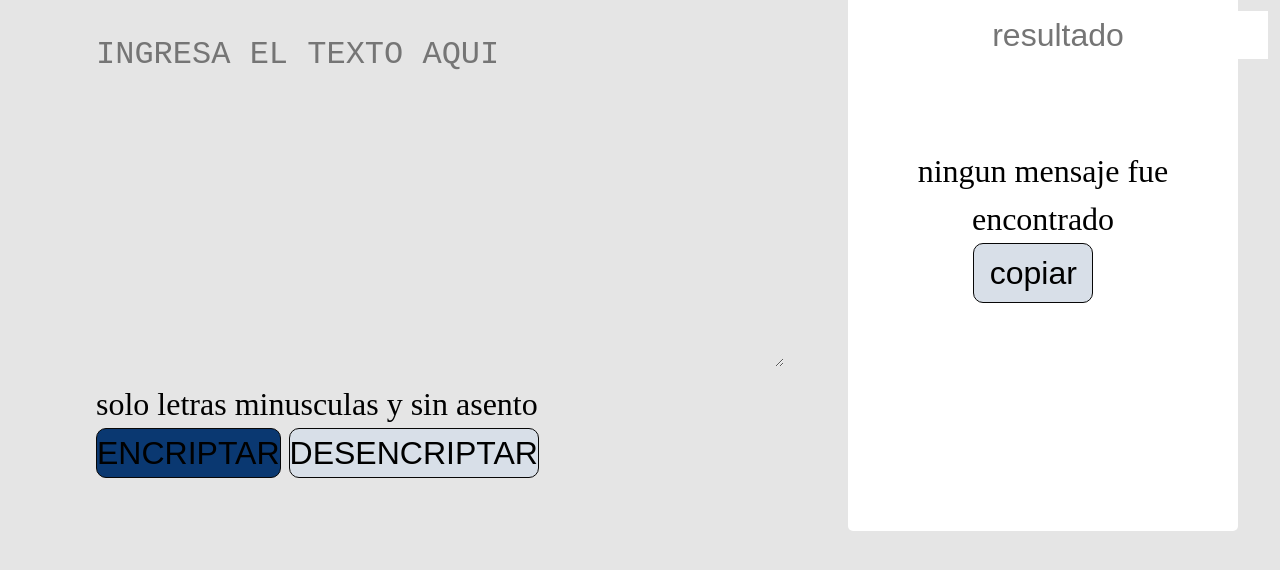
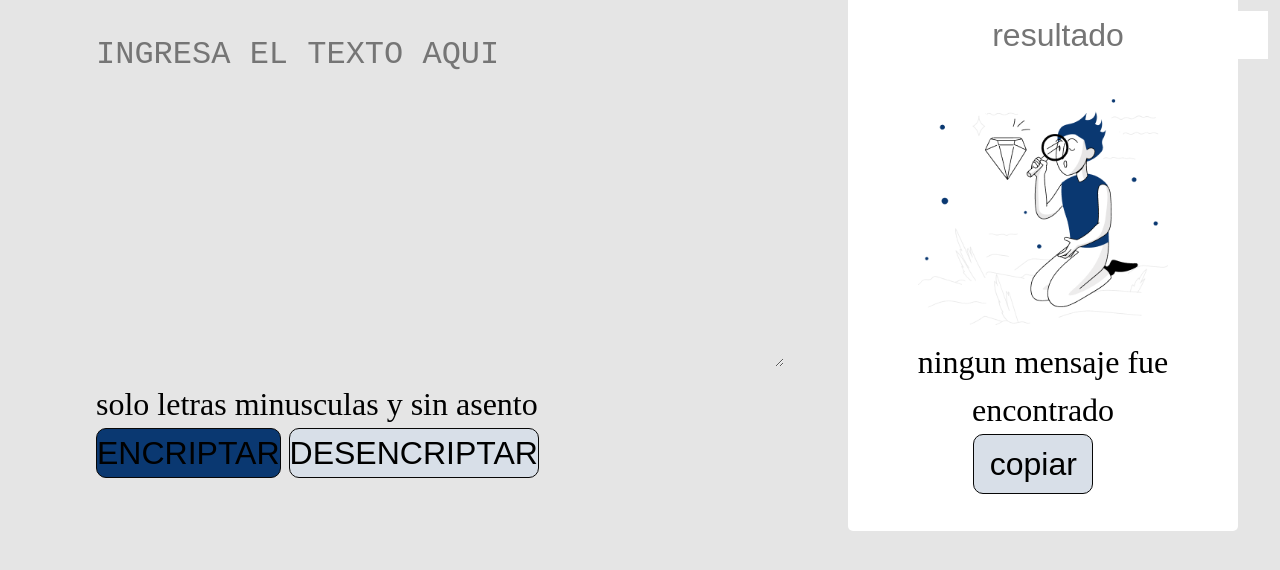
Before and after one commit to stekaguirre/encriptador.github.io, a plain HTML site: page index.html in a window 1280 px wide. Shown: the part 100-670 px from the top of the page. Drawn offline with Linux system fonts and the light colour scheme.

Commit message:
tenia una foto mal

```diff
--- a/index.html
+++ b/index.html
@@ -25,7 +25,7 @@
         <section class="sectionDos">
                 <!--<textarea type="text" class="input-text-area" cols="18" rows="2"></textarea>-->
                 <input type="text" id="resultado" placeholder="resultado">
-                <img class="muñeco" src="../imagenes/Muñeco.png" alt="">
+                <img class="muñeco" src="img/Muñeco.png" alt="">
                 <h3>ningun mensaje fue encontrado</h3>
                 <button  id="copiar">copiar</button>
         </section>
```
